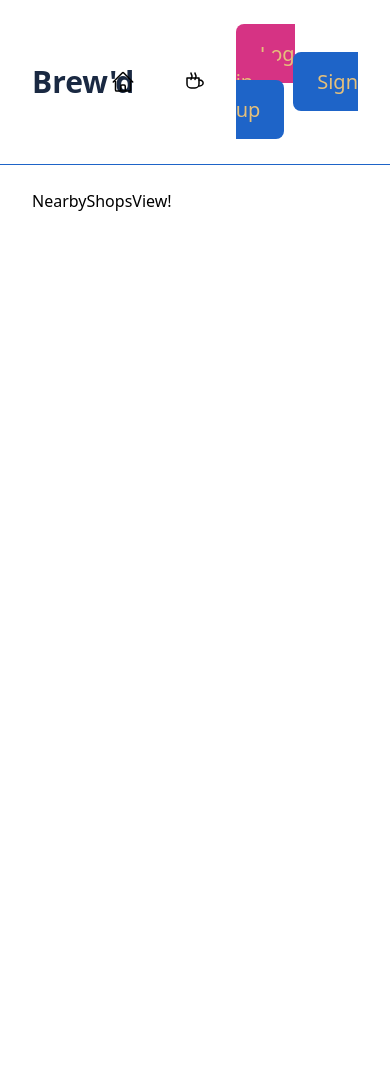
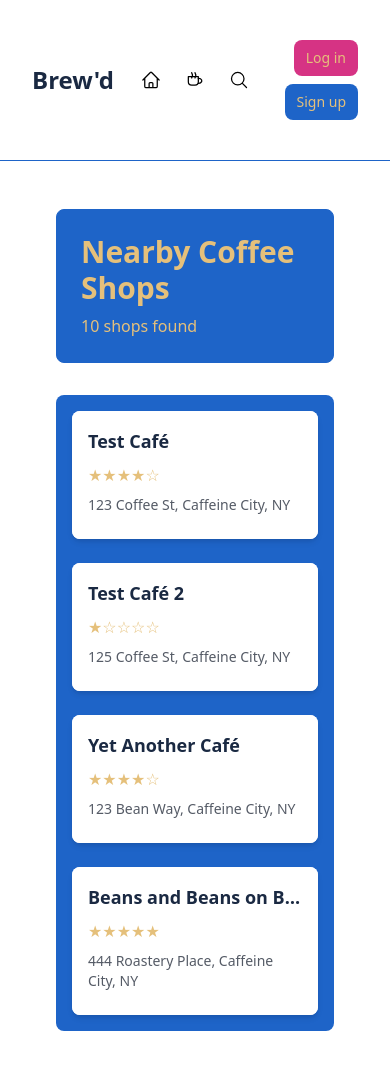
Before and after one commit to mikestewart729/Coffee_App_PoC, a Vue app in the folder brewd_frontend/: page / in a window 390 px wide. Shown: the top 1070 px of the page. Before the commit the page ends 844 px from the top, so only its background shows below. Built offline with nearby package versions, Linux system fonts and the light colour scheme.

Commit message:
make a static wireframe with responsive sizing for the NearbyShopsView

```diff
--- a/brewd_frontend/src/App.vue
+++ b/brewd_frontend/src/App.vue
@@ -9,22 +9,22 @@ import { RouterLink, RouterView } from 'vue-router'
             <div class="flex items-center justify-between">
               <div class="w-1/4">
                 <div class="menu-left">
-                    <RouterLink to="/" class="text-3xl text-mykonos-textPrimary"><strong>Brew'd</strong></RouterLink>
+                    <RouterLink to="/" class="text-2xl md:text-3xl text-mykonos-textPrimary"><strong>Brew'd</strong></RouterLink>
                 </div>
               </div>
 
               <div class="w-2/4">
-                <div class="menu-center flex space-x-12 justify-center">
+                <div class="menu-center flex space-x-6 md:space-x-12 justify-center">
                   <!-- Home/NearbyShopsView -->
                   <RouterLink to="/">
-                      <svg xmlns="http://www.w3.org/2000/svg" fill="none" viewBox="0 0 24 24" stroke-width="1.5" stroke="currentColor" class="w-6 h-6">
+                      <svg xmlns="http://www.w3.org/2000/svg" fill="none" viewBox="0 0 24 24" stroke-width="1.5" stroke="currentColor" class="w-5 h-5 md:w-6 md:h-6">
                           <path stroke-linecap="round" stroke-linejoin="round" d="M2.25 12l8.954-8.955c.44-.439 1.152-.439 1.591 0L21.75 12M4.5 9.75v10.125c0 .621.504 1.125 1.125 1.125H9.75v-4.875c0-.621.504-1.125 1.125-1.125h2.25c.621 0 1.125.504 1.125 1.125V21h4.125c.621 0 1.125-.504 1.125-1.125V9.75M8.25 21h8.25" />
                       </svg>
                   </RouterLink>
 
                   <!-- Repeat Brews / Favorites View-->
                   <RouterLink to="/repeatbrews">
-                      <svg xmlns="http://www.w3.org/2000/svg" fill="none" viewBox="0 0 24 24" stroke-width="1.5" stroke="currentColor" class="w-6 h-6">
+                      <svg xmlns="http://www.w3.org/2000/svg" fill="none" viewBox="0 0 24 24" stroke-width="1.5" stroke="currentColor" class="w-5 h-5 md:w-6 md:h-6">
                           <!-- cup body -->
                           <path stroke-linecap="round" stroke-linejoin="round" d="M4 8h12v6a4 4 0 01-4 4H8a4 4 0 01-4-4V8z" />
                           <!-- handle -->
@@ -37,7 +37,7 @@ import { RouterLink, RouterView } from 'vue-router'
 
                   <!-- Search View -->
                   <RouterLink to="/search">
-                      <svg xmlns="http://www.w3.org/2000/svg" fill="none" viewBox="0 0 24 24" stroke-width="1.5" stroke="currentColor" class="w-6 h-6">
+                      <svg xmlns="http://www.w3.org/2000/svg" fill="none" viewBox="0 0 24 24" stroke-width="1.5" stroke="currentColor" class="w-5 h-5 md:w-6 md:h-6">
                           <path stroke-linecap="round" stroke-linejoin="round" d="M21 21l-5.197-5.197m0 0A7.5 7.5 0 105.196 5.196a7.5 7.5 0 0010.607 10.607z"></path>
                       </svg>
                   </RouterLink>
@@ -45,9 +45,9 @@ import { RouterLink, RouterView } from 'vue-router'
               </div>
 
               <div class="w-1/4 flex justify-end">
-                <div class="menu-right">
-                      <RouterLink to="/login" class="mr-4 py-4 px-6 bg-mykonos-secondary text-mykonos-accent text-xl rounded-lg">Log in</RouterLink>
-                      <RouterLink to="/signup" class="py-4 px-6 bg-mykonos-primary text-mykonos-accent text-xl rounded-lg">Sign up</RouterLink>
+                <div class="menu-right flex flex-wrap gap-2 md:gap-0 justify-end">
+                      <RouterLink to="/login" class="md:mr-4 py-2 px-3 md:py-4 md:px-6 bg-mykonos-secondary text-mykonos-accent text-sm md:text-xl rounded-lg whitespace-nowrap">Log in</RouterLink>
+                      <RouterLink to="/signup" class="py-2 px-3 md:py-4 md:px-6 bg-mykonos-primary text-mykonos-accent text-sm md:text-xl rounded-lg whitespace-nowrap">Sign up</RouterLink>
                 </div>
               </div>
             </div>
--- a/brewd_frontend/src/views/NearbyShopsView.vue
+++ b/brewd_frontend/src/views/NearbyShopsView.vue
@@ -1,5 +1,117 @@
 <template>
-NearbyShopsView!
+  <div class="min-h-screen bg-mykonos-background p-6">
+    <div class="max-w-7xl mx-auto bg-mykonos-background">
+      <!-- Header -->
+      <div class="mb-8 bg-mykonos-primary border border-mykonos-primary rounded-lg p-6">
+        <h1 class="text-3xl font-bold text-mykonos-accent mb-2">Nearby Coffee Shops</h1>
+        <p class="text-mykonos-accent">10 shops found</p>
+      </div>
+
+      <div
+        class="grid grid-cols-1 md:grid-cols-2 lg:grid-cols-3 gap-6 max-h-screen overflow-y-auto p-4 bg-mykonos-primary rounded-lg"
+      >
+        <div
+          class="bg-mykonos-surface rounded-lg shadow-md hover:shadow-xl transition-shadow duration-300 overflow-hidden cursor-pointer"
+        >
+          <!-- Shop Info -->
+          <div class="p-4 bg-mykonos-surface">
+            <h3 class="text-lg font-semibold text-mykonos-textPrimary mb-2 truncate">
+              Test Café
+            </h3>
+
+            <!-- Rating -->
+            <div class="flex items-center mb-2">
+                <div class="flex text-myonoks-textSecondary">
+                    <span class="text-mykonos-accent">
+                        ★★★★☆
+                    </span>
+                </div>
+            </div>
+
+            <!-- Address -->
+            <p class="text-sm text-mykonos-textSecondary mb-2 line-clamp-2">
+                123 Coffee St, Caffeine City, NY
+            </p>
+          </div>
+        </div>
+
+        <div
+          class="bg-mykonos-surface rounded-lg shadow-md hover:shadow-xl transition-shadow duration-300 overflow-hidden cursor-pointer"
+        >
+          <!-- Shop Info -->
+          <div class="p-4 bg-mykonos-surface">
+            <h3 class="text-lg font-semibold text-mykonos-textPrimary mb-2 truncate">
+              Test Café 2
+            </h3>
+
+            <!-- Rating -->
+            <div class="flex items-center mb-2">
+                <div class="flex text-myonoks-textSecondary">
+                    <span class="text-mykonos-accent">
+                        ★☆☆☆☆
+                    </span>
+                </div>
+            </div>
+
+            <!-- Address -->
+            <p class="text-sm text-mykonos-textSecondary mb-2 line-clamp-2">
+                125 Coffee St, Caffeine City, NY
+            </p>
+          </div>
+        </div>
+
+        <div
+          class="bg-mykonos-surface rounded-lg shadow-md hover:shadow-xl transition-shadow duration-300 overflow-hidden cursor-pointer"
+        >
+          <!-- Shop Info -->
+          <div class="p-4 bg-mykonos-surface">
+            <h3 class="text-lg font-semibold text-mykonos-textPrimary mb-2 truncate">
+              Yet Another Café
+            </h3>
+
+            <!-- Rating -->
+            <div class="flex items-center mb-2">
+                <div class="flex text-myonoks-textSecondary">
+                    <span class="text-mykonos-accent">
+                        ★★★★☆
+                    </span>
+                </div>
+            </div>
+
+            <!-- Address -->
+            <p class="text-sm text-mykonos-textSecondary mb-2 line-clamp-2">
+                123 Bean Way, Caffeine City, NY
+            </p>
+          </div>
+        </div>
+
+        <div
+          class="bg-mykonos-surface rounded-lg shadow-md hover:shadow-xl transition-shadow duration-300 overflow-hidden cursor-pointer"
+        >
+          <!-- Shop Info -->
+          <div class="p-4 bg-mykonos-surface">
+            <h3 class="text-lg font-semibold text-mykonos-textPrimary mb-2 truncate">
+              Beans and Beans on Beans
+            </h3>
+
+            <!-- Rating -->
+            <div class="flex items-center mb-2">
+                <div class="flex text-myonoks-textSecondary">
+                    <span class="text-mykonos-accent">
+                        ★★★★★
+                    </span>
+                </div>
+            </div>
+
+            <!-- Address -->
+            <p class="text-sm text-mykonos-textSecondary mb-2 line-clamp-2">
+                444 Roastery Place, Caffeine City, NY
+            </p>
+          </div>
+        </div>
+      </div>
+    </div>
+  </div>
 </template>
 
 <script>
```
